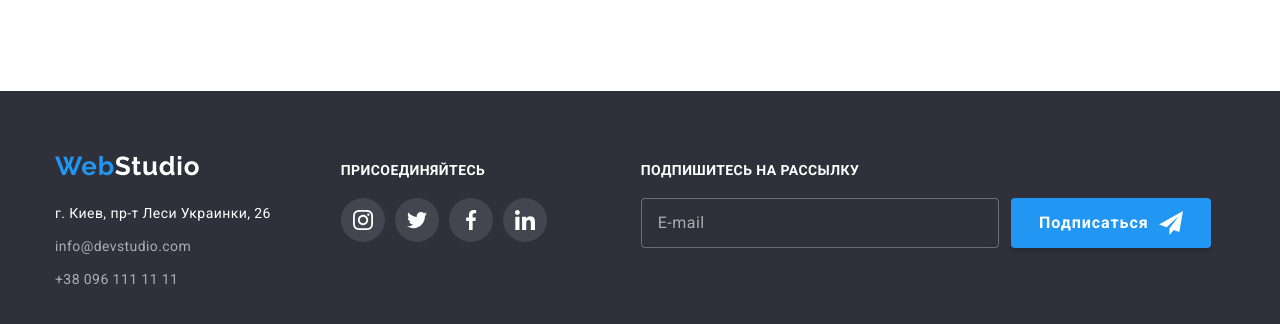
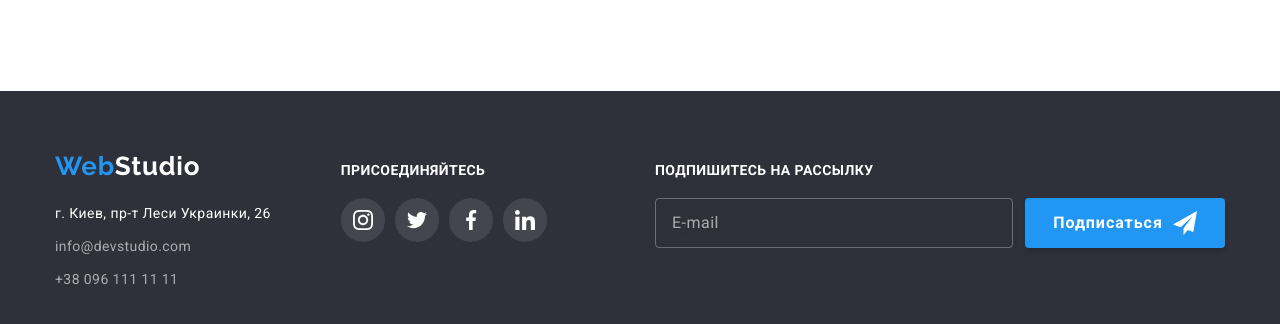
Before and after one commit to tritochky/goit-markup-hw-06, a plain HTML site: page index.html in a window 1280 px wide. Shown: the part 2583-2907 px from the top of the page. Drawn offline with nearby package versions, Linux system fonts and the light colour scheme.

Commit message:
fixed mailling-block

```diff
--- a/css/styles.css
+++ b/css/styles.css
@@ -682,7 +682,7 @@ input[type="radio"].visually-hidden {
 
 .mailing {
   min-width: 570px;
-  margin-left: 94px;
+  margin-left: auto;
 }
 
 .mailing-send {
@@ -700,6 +700,7 @@ input[type="radio"].visually-hidden {
   box-sizing: border-box;
   filter: drop-shadow(0px 4px 4px rgba(0, 0, 0, 0.15));
   border-radius: 4px;
+  color: rgba(255, 255, 255, 0.6);
   padding: 0;
   padding-left: 16px;
   margin-right: 12px;
```
